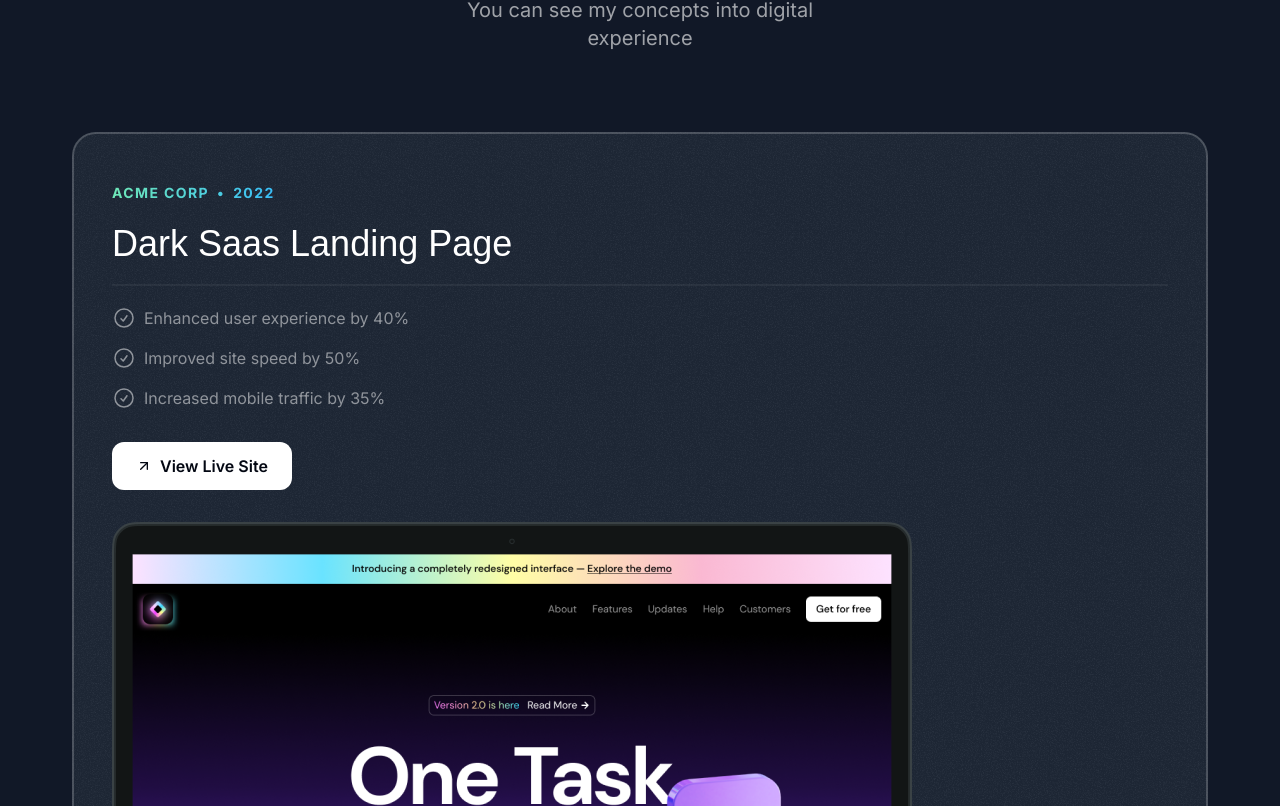
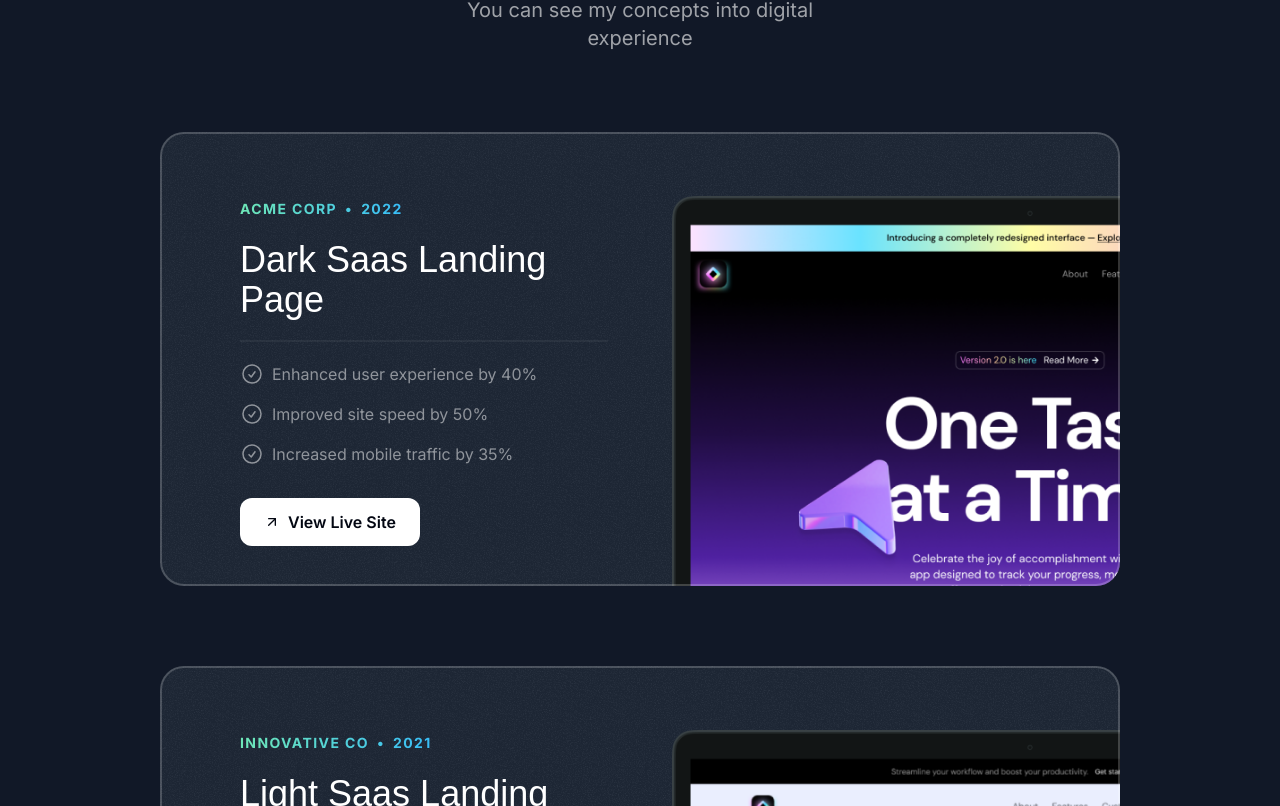
Before and after one commit to Niteshpanday05/portfolio, a Next.js app: page / in a window 1280 px wide. Shown: the part 1074-1880 px from the top of the page. Built offline with nearby package versions, Linux system fonts and the light colour scheme; a web font is replaced by a local one.

Commit message:
featured product all completed checked

```diff
--- a/src/app/globals.css
+++ b/src/app/globals.css
@@ -11,4 +11,10 @@
     .hero-ring {
         @apply absolute inset-0  border-2  top-1/2 left-1/2 -translate-x-1/2 -translate-y-1/2 rounded-full border-emerald-300/5 shadow-[0_0_80px_inset] shadow-emerald-300/5;
     }
+
+    @layer utilities {
+        .container{
+            @apply lg:max-w-5xl;
+        }
+    }
 }
--- a/src/sections/Projects.tsx
+++ b/src/sections/Projects.tsx
@@ -17,6 +17,7 @@ const portfolioProjects = [
       { title: "Increased mobile traffic by 35%" },
     ],
     link: "https://youtu.be/4k7IdSLxh6w",
+
     image: darkSaasLandingPage,
   },
   {
@@ -66,18 +67,22 @@ export const ProjectsSection = () => {
               key={project.title}
               className="bg-gray-800 rounded-3xl relative z-0 after:z-10 overflow-hidden after:content-['']
               after:absolute after:inset-0 after:outline after:-outline-offset-2 after:rounded-3xl
-               after:outline-white/20 px-8 pt-8 md:pt-12 md:px-10 after:pointer-events-none "
+               after:outline-white/20 px-8 pt-8 md:pt-12 md:px-10  lg:px-20 lg:pt-16 after:pointer-events-none "
             >
               <div
                 className="absolute inset-0 -z-10 opacity-5"
                 style={{ backgroundImage: `url(${grainImage.src})` }}
               ></div>
+              <div className="lg:grid lg:grid-cols-2 lg:gap-16">
+                <div className="lg:pb-10">
                   <div className=" bg-gradient-to-r from-emerald-300 to-sky-400   inline-flex gap-2 font-bold uppercase tracking-widest text-sm text-transparent bg-clip-text">
                     <span>{project.company}</span>
                     {<span>&bull;</span>}
                     <span>{project.year}</span>
                   </div>
-              <h3 className="font-serif text-2xl mt-2 md:mt-5 md:text-4xl">{project.title}</h3>
+                  <h3 className="font-serif text-2xl mt-2 md:mt-5 md:text-4xl">
+                    {project.title}
+                  </h3>
                   <hr className="border-t-2 border-white/5 mt-4 md:mt-5 " />
                   <ul className="flex flex-col gap-4 mt-4 md:mt-5">
                     {project.results.map((result) => (
@@ -93,11 +98,15 @@ export const ProjectsSection = () => {
                       <span>View Live Site</span>
                     </button>
                   </a>
+                </div>
+                <div>
                   <Image
                     src={project.image}
                     alt={project.title}
-                className="mt-8 -mb-4 md:-mb-0 "
+                    className="mt-8 -mb-4 md:-mb-0 lg:mt-0 lg:absolute lg:h-full lg:w-auto lg:max-w-none"
                   />
+                </div>
+              </div>
             </div>
           ))}
         </div>
```
Lines whose indentation alone changed are shown as unchanged.
